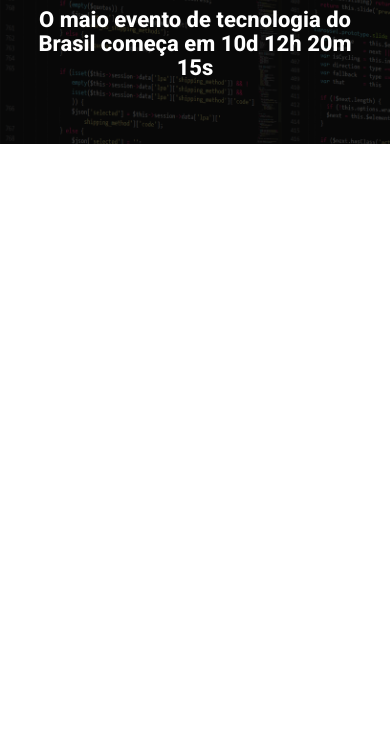
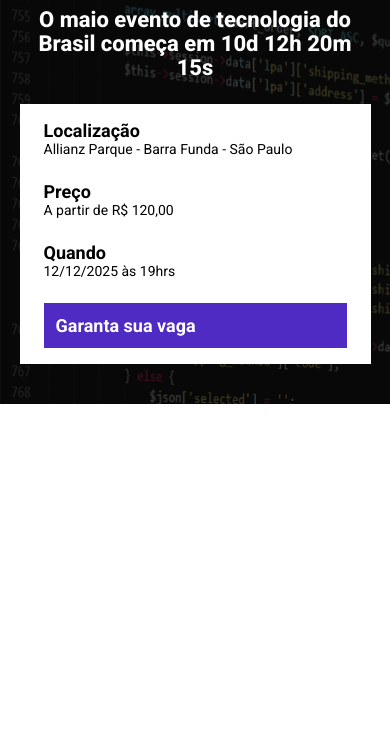
Before and after one commit to Rd-rick/ebac_tech_talks, a website built with Parcel: page src/index.html in a window 390 px wide. Shown: the part 96-844 px from the top of the page. Built offline with nearby package versions, Linux system fonts and the light colour scheme.

Commit message:
criando o componete do evento

```diff
--- a/src/index.html
+++ b/src/index.html
@@ -14,6 +14,25 @@
             <p class="hero__text">
                 O maio evento de tecnologia do Brasil começa em 10d 12h 20m 15s
             </p>
+            <div class="infos-bar">
+                <ul class="infos-bar__infos">
+                    <li class="infos-bar__infos__item">
+                        <b>Localização</b>
+                        Allianz Parque - Barra Funda - São Paulo
+                    </li>
+                    <li class="infos-bar__infos__item">
+                        <b>Preço</b>
+                        A partir de R$ 120,00
+                    </li>
+                    <li class="infos-bar__infos__item">
+                        <b>Quando</b>
+                        12/12/2025 às 19hrs
+                    </li>
+                </ul>
+                <a href="#" class="button button--primary">
+                    Garanta sua vaga
+                </a>
+            </div>
         </div>
     </header>
 
--- /dev/null
+++ b/src/styles/componets/_buttons.scss
@@ -0,0 +1,24 @@
+.button {
+    padding: 12px;
+    font-size: 18px;
+    font-weight: bold;
+    text-decoration: none;
+    text-align: center;
+    white-space: nowrap;
+
+    &--primary {
+        color: #fff;
+        background-color: #4f2ac3;
+    }
+
+    @media (max-width: 640px) {
+        display: flex;
+        align-items: center;
+        width: 100%;
+    }
+
+    @media (max-width: 1024px) {
+        display: flex;
+        align-items: center;
+    }
+}
--- /dev/null
+++ b/src/styles/componets/_infos_bar.scss
@@ -0,0 +1,42 @@
+.infos-bar {
+    padding: 16px 24px;
+    background-color: #fff;
+    display: flex;
+    justify-content: space-between;
+
+    &__infos {
+        display: flex;
+        gap: 40px;
+        color: #000;
+
+        &__item {
+            font-size: 14px;
+            color: #000;
+
+            b {
+                font-size: 18px;
+                display: block;
+                color: #000;
+            }
+        }
+    }
+
+    @media (max-width: 640px) {
+        display: block;
+
+        &__infos {
+            display: block;
+
+            &__item {
+                margin-bottom: 24px;
+            }
+        }
+    }
+
+    @media (max-width: 1024px) {
+        &__infos {
+            gap: 16px;
+        }
+    }
+
+}
--- a/src/styles/main.scss
+++ b/src/styles/main.scss
@@ -1,4 +1,6 @@
 @use 'hero';
+@use 'componets/infos_bar';
+@use 'componets/buttons';
 
 * {
     box-sizing: border-box;
@@ -6,6 +8,7 @@
     padding: 0;
     font-family: roboto, sans-serif;
     color: #fff;
+    list-style: none;
 }
 
 .container {
```
